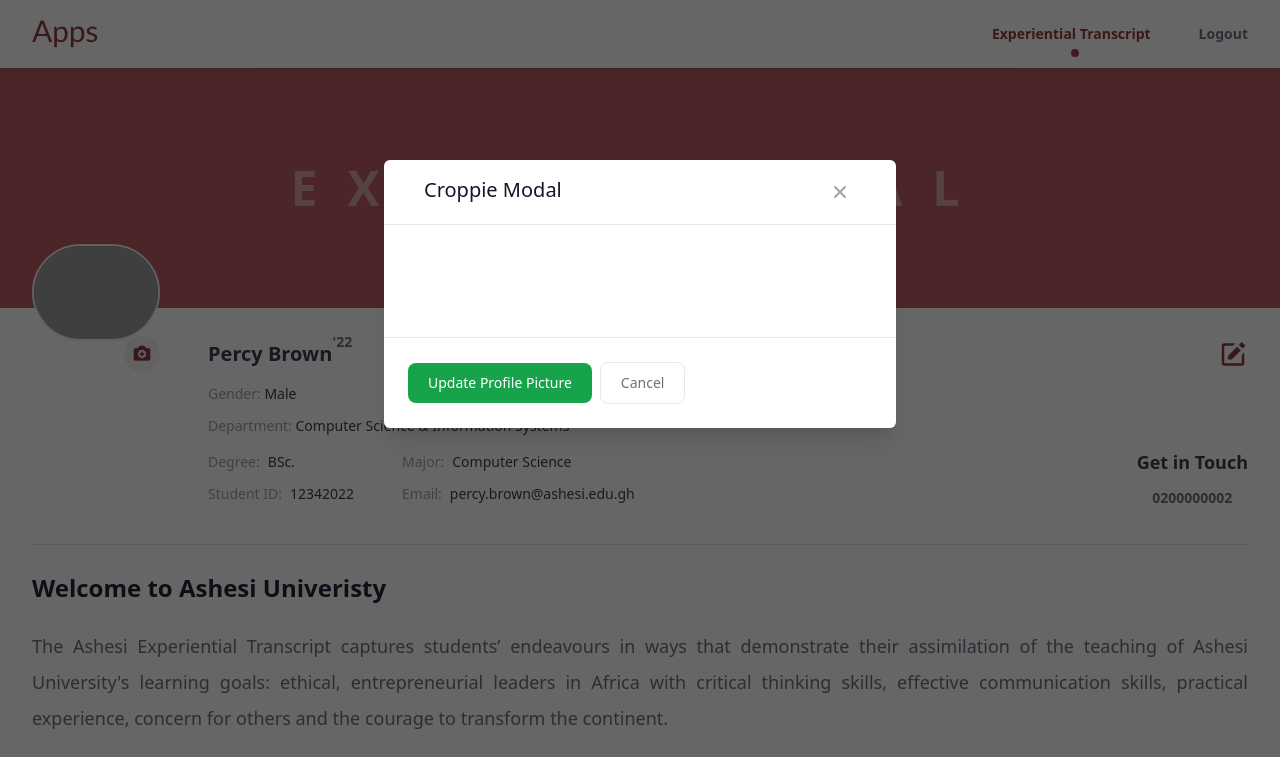
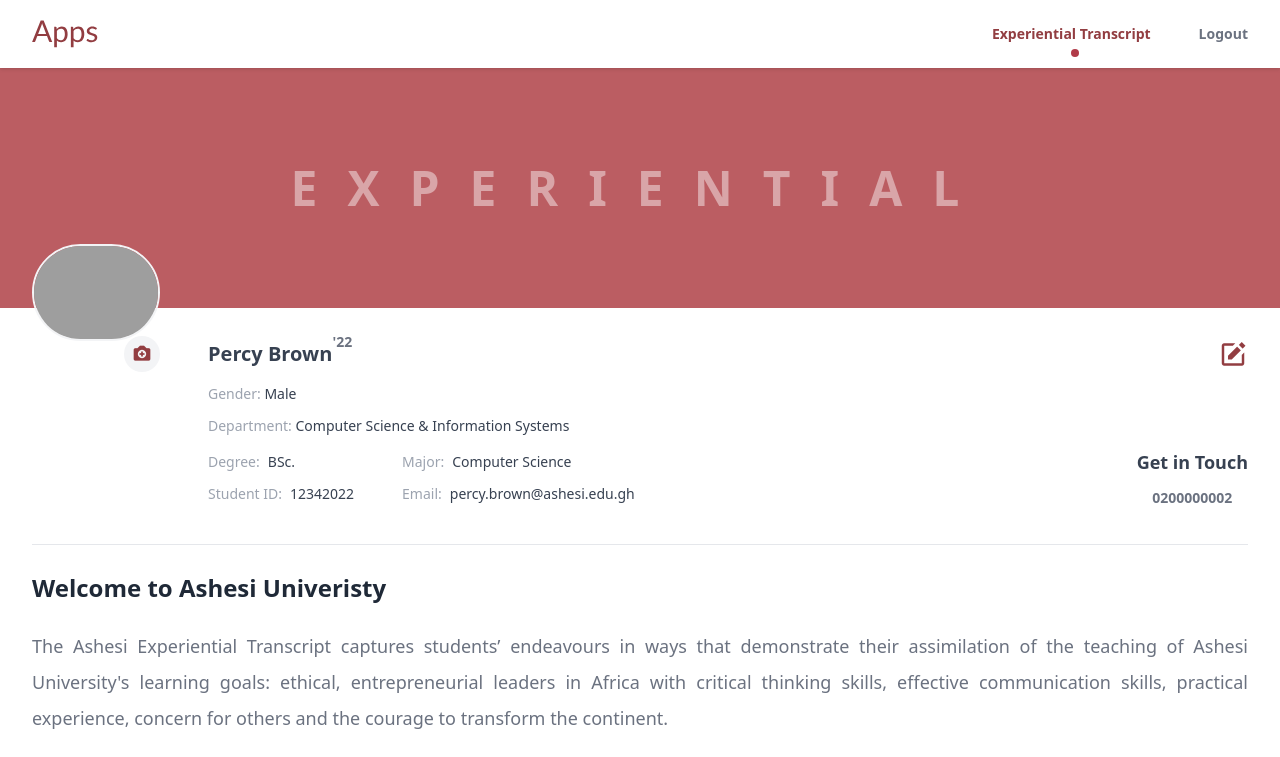
Before and after one commit to Leswulff23/Experiential-Transcript, a website: page index.html in a window 1280 px wide. Shown: the top 757 px of the page. Drawn offline with Linux system fonts and the light colour scheme; grey boxes are pictures that could not be loaded.

```diff
--- a/index.html
+++ b/index.html
@@ -304,7 +304,7 @@
 	</div>
 
 		<!-- Edit Croppie Modal -->
-	<div id="croppie-modal" class="fixed z-50 inset-0 bg-black bg-opacity-60 overflow-y-auto h-full w-full px-4 modal">
+	<div id="croppie-modal" class="hidden fixed z-50 inset-0 bg-black bg-opacity-60 overflow-y-auto h-full w-full px-4 modal">
 	    <div class="relative top-40 w-10/12 md:max-w-lg mx-auto shadow-xl rounded-md bg-white max-w-md">
 	    	<!-- Modal Header -->
 			<div class="flex justify-between items-start py-4 px-10 rounded-t border-b">
```
